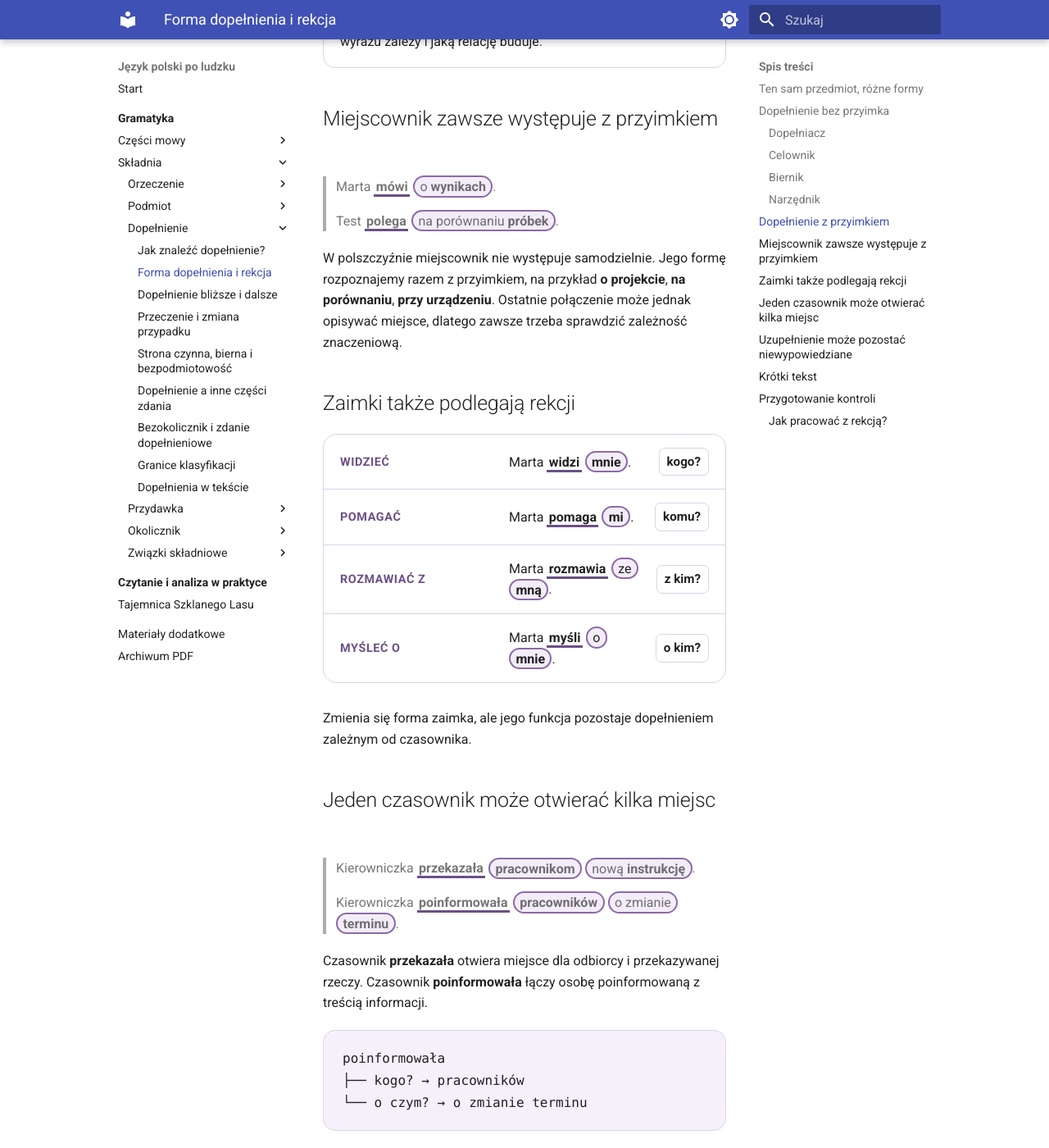
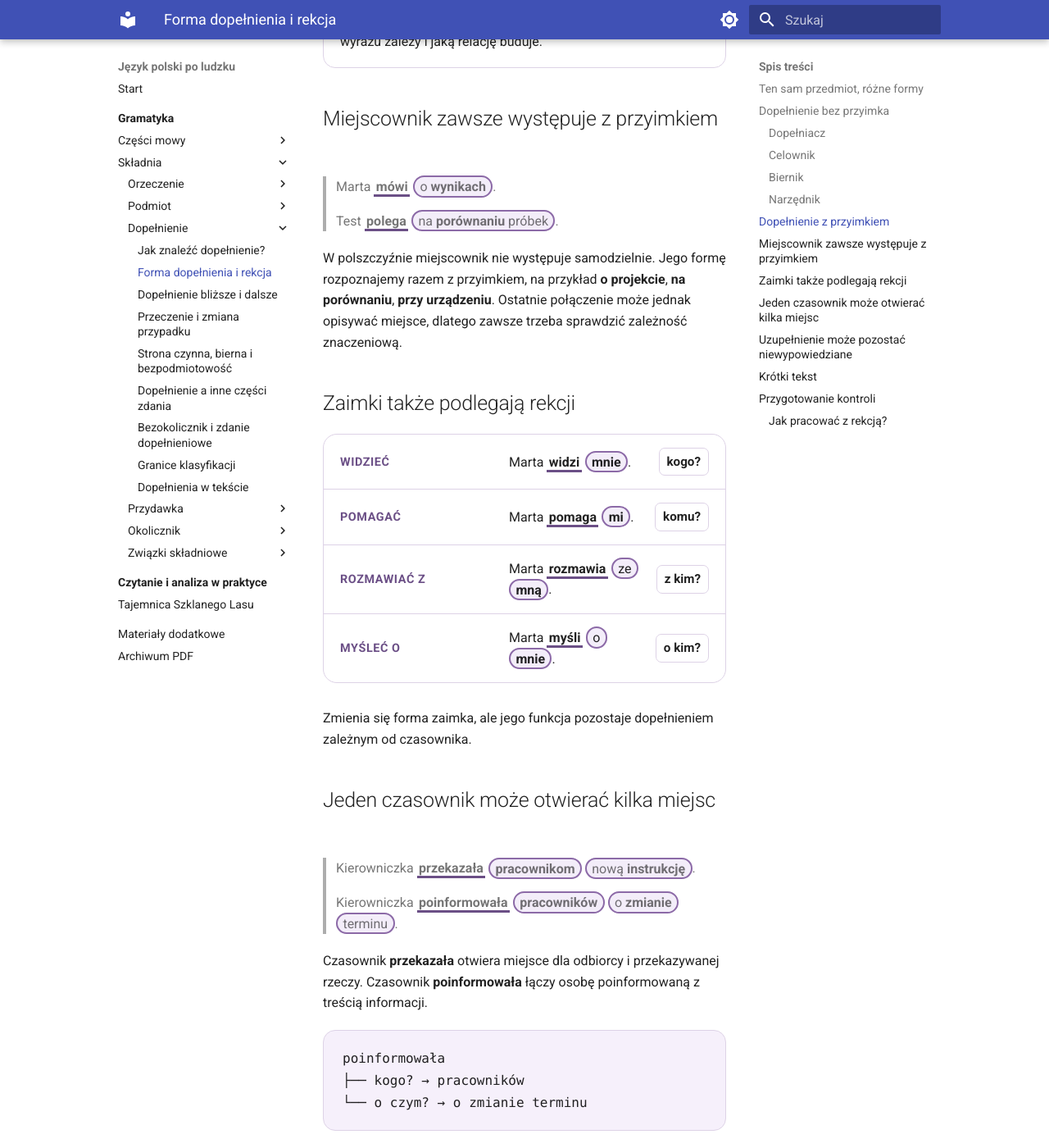
Before and after one commit to dchorazkiewicz/SP_JP, an MkDocs documentation site: the page built from docs/gramatyka/skladnia/dopelnienie/forma-i-rekcja.md, in a window 1280 px wide and 1400 px high, scrolled down 2605 px. Shown: the whole window at 82% size. Built offline with MkDocs 1.6.1 and Material for MkDocs 9.7.7, drawn with Linux system fonts in a browser that asks for light colours.

Commit message:
Popraw głowy grup dopełnienia w lekcji o rekcji

```diff
--- a/docs/gramatyka/skladnia/dopelnienie/forma-i-rekcja.md
+++ b/docs/gramatyka/skladnia/dopelnienie/forma-i-rekcja.md
@@ -88,7 +88,7 @@ Przyimek należy do całej wymaganej konstrukcji. Nie pytamy jedynie **projekcie
 
 > Marta <span class="object-predicate">mówi</span> <span class="object-mark object-mark--basic">o <strong>wynikach</strong></span>.
 
-> Test <span class="object-predicate">polega</span> <span class="object-mark object-mark--basic">na porównaniu <strong>próbek</strong></span>.
+> Test <span class="object-predicate">polega</span> <span class="object-mark object-mark--basic">na <strong>porównaniu</strong> próbek</span>.
 
 W polszczyźnie miejscownik nie występuje samodzielnie. Jego formę rozpoznajemy razem z przyimkiem, na przykład **o projekcie**, **na porównaniu**, **przy urządzeniu**. Ostatnie połączenie może jednak opisywać miejsce, dlatego zawsze trzeba sprawdzić zależność znaczeniową.
 
@@ -107,7 +107,7 @@ Zmienia się forma zaimka, ale jego funkcja pozostaje dopełnieniem zależnym od
 
 > Kierowniczka <span class="object-predicate">przekazała</span> <span class="object-mark object-mark--basic"><strong>pracownikom</strong></span> <span class="object-mark object-mark--basic">nową <strong>instrukcję</strong></span>.
 
-> Kierowniczka <span class="object-predicate">poinformowała</span> <span class="object-mark object-mark--basic"><strong>pracowników</strong></span> <span class="object-mark object-mark--basic">o zmianie <strong>terminu</strong></span>.
+> Kierowniczka <span class="object-predicate">poinformowała</span> <span class="object-mark object-mark--basic"><strong>pracowników</strong></span> <span class="object-mark object-mark--basic">o <strong>zmianie</strong> terminu</span>.
 
 Czasownik **przekazała** otwiera miejsce dla odbiorcy i przekazywanej rzeczy. Czasownik **poinformowała** łączy osobę poinformowaną z treścią informacji.
 
```
